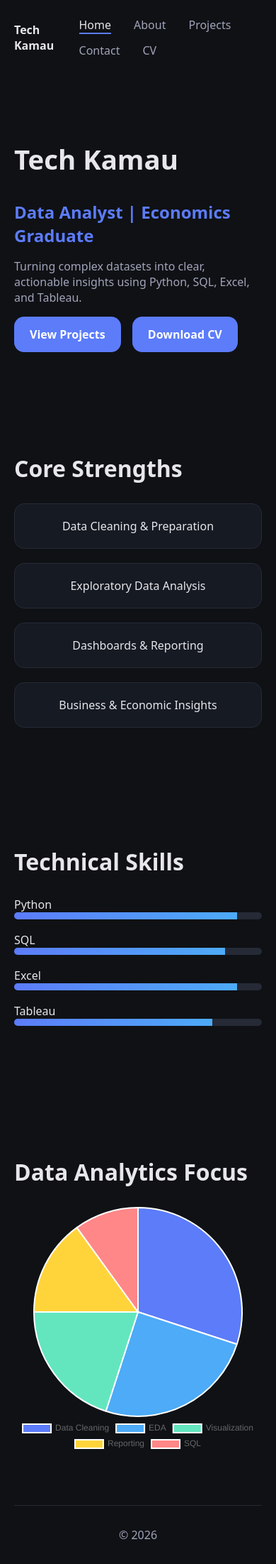
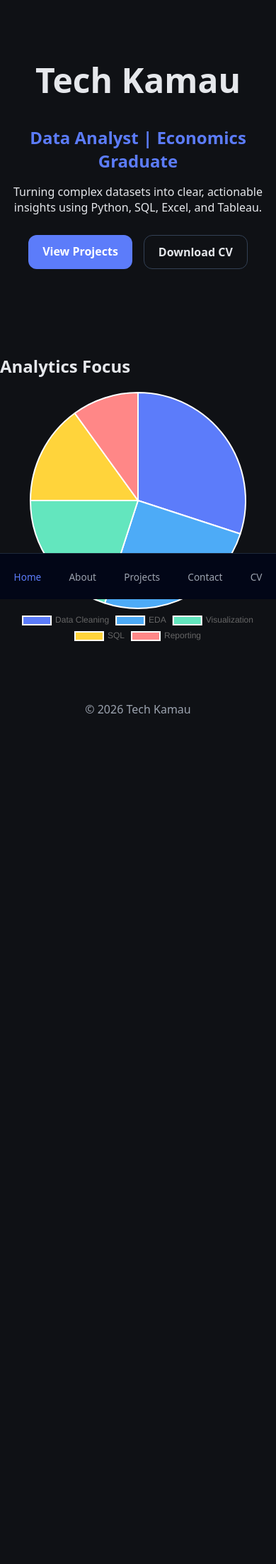
Before and after one commit to oness12/kamau-portofolio, a Flask app: page / in a window 390 px wide. Shown: the whole page at 71% size. After the commit the page ends 1005 px from the top, so only its background shows below. Run offline with Flask 3, Linux system fonts and the light colour scheme.

Commit message:
UI polish, mobile bottom navigation, layout fixes

```diff
--- a/static/main.js
+++ b/static/main.js
@@ -1,6 +1,10 @@
+// Page fade-in
 document.addEventListener("DOMContentLoaded", () => {
-  document.querySelectorAll(".skill-fill").forEach(bar => {
-    const level = bar.dataset.level;
-    bar.style.width = level + "%";
-  });
+  document.querySelector(".page")?.classList.add("loaded");
 });
+
+// Skill bars (if present)
+document.querySelectorAll(".skill-fill").forEach(bar => {
+  const level = bar.dataset.level;
+  if (level) bar.style.width = level + "%";
+});
--- a/static/style.css
+++ b/static/style.css
@@ -1,164 +1,129 @@
-:root {
-  --bg: #0f1115;
-  --card: #161a22;
-  --text: #e6e6eb;
-  --muted: #a0a4b8;
-  --primary: #5c7cfa;
-  --border: #252a36;
-  --radius: 14px;
-}
-
-* {
-  box-sizing: border-box;
-}
-
+/* ========== BASE ========== */
 body {
   margin: 0;
   font-family: system-ui, sans-serif;
-  background: var(--bg);
-  color: var(--text);
+  background: #0f1115;
+  color: #e5e7eb;
 }
 
-.page {
-  max-width: 1200px;
-  margin: 0 auto;
-  padding: 0 20px;
-}
+a { text-decoration: none; }
 
-/* NAV */
+/* ========== NAV DESKTOP ========== */
 .nav {
+  max-width: 1100px;
+  margin: auto;
+  padding: 20px;
   display: flex;
   justify-content: space-between;
   align-items: center;
-  padding: 24px 0;
 }
 
-.brand {
-  font-weight: 700;
-  text-decoration: none;
-  color: var(--text);
+.nav-links {
+  display: flex;
+  gap: 24px;
 }
 
-.nav-right a {
-  margin-left: 20px;
-  text-decoration: none;
-  color: var(--muted);
+.nav-link {
+  color: #9ca3af;
+  font-weight: 500;
 }
 
-.nav-right a.active {
-  color: var(--text);
-  border-bottom: 2px solid var(--primary);
+.nav-link.active,
+.nav-link:hover {
+  color: #ffffff;
 }
 
-/* HERO */
-.hero {
-  padding: 90px 0 70px;
+/* ========== HERO ========== */
+.hero-content {
+  max-width: 700px;
+  margin: 80px auto;
+  text-align: center;
 }
 
 .hero-name {
-  font-size: clamp(2.4rem, 5vw, 3.2rem);
+  font-size: 3rem;
   font-weight: 800;
 }
 
 .hero-role {
-  color: var(--primary);
-  margin: 12px 0;
-}
-
-.hero-tagline {
-  max-width: 700px;
-  color: var(--muted);
+  color: #5c7cfa;
+  margin: 10px 0;
 }
 
 .hero-actions {
-  margin-top: 30px;
+  margin-top: 28px;
+  display: flex;
+  justify-content: center;
+  gap: 16px;
 }
 
-/* BUTTON */
+/* ========== BUTTONS ========== */
 .btn {
-  background: var(--primary);
-  color: white;
-  padding: 14px 22px;
-  border-radius: var(--radius);
-  text-decoration: none;
+  padding: 12px 20px;
+  border-radius: 12px;
   font-weight: 600;
-  margin-right: 12px;
 }
 
-/* SECTIONS */
-.section {
-  padding: 70px 0;
+.btn.primary {
+  background: #5c7cfa;
+  color: #fff;
 }
 
-.section-title {
-  font-size: 2rem;
-  margin-bottom: 28px;
+.btn.secondary {
+  border: 1px solid #334155;
+  color: #e5e7eb;
 }
 
-/* STRENGTHS */
-.strengths-grid {
-  display: grid;
-  grid-template-columns: repeat(auto-fit, minmax(220px, 1fr));
-  gap: 20px;
+/* ========== PIE CHART ========== */
+.chart-wrapper {
+  max-width: 360px;
+  margin: 0 auto;
 }
 
-.strength-item {
-  background: var(--card);
-  border: 1px solid var(--border);
-  padding: 20px;
-  border-radius: var(--radius);
+/* ========== FOOTER ========== */
+.footer {
+  padding: 60px 20px;
   text-align: center;
+  color: #9ca3af;
 }
 
-/* SKILLS */
-.skills-group {
-  max-width: 700px;
+/* ========== MOBILE BOTTOM NAV ========== */
+.mobile-bottom-nav {
+  display: none;
 }
 
-.skill {
-  margin-bottom: 18px;
-}
+/* ========== RESPONSIVE ========== */
+@media (max-width: 768px) {
 
-.skill-name {
-  font-weight: 500;
-}
-
-.skill-bar {
-  height: 10px;
-  background: var(--border);
-  border-radius: 999px;
-  overflow: hidden;
-}
-
-.skill-fill {
-  height: 100%;
-  width: 0;
-  background: linear-gradient(90deg, var(--primary), #4dabf7);
-  transition: width 1.2s ease;
-}
-
-/* CHART */
-.chart-wrapper {
-  max-width: 420px;
-}
-
-/* FOOTER */
-.footer {
-  border-top: 1px solid var(--border);
-  padding: 30px 0;
-  text-align: center;
-  color: var(--muted);
-}
-
-/* MOBILE */
-@media (max-width: 768px) {
-  .hero {
-    padding: 60px 0;
+  .desktop-nav {
+    display: none;
   }
 
-  .nav-right {
+  .mobile-bottom-nav {
+    position: fixed;
+    bottom: 0;
+    left: 0;
+    right: 0;
+    height: 64px;
+    background: #020617;
+    border-top: 1px solid #1e293b;
     display: flex;
-    flex-wrap: wrap;
-    gap: 12px;
+    justify-content: space-around;
+    align-items: center;
+    z-index: 1000;
+  }
+
+  .mobile-bottom-nav a {
+    color: #9ca3af;
+    font-size: 0.85rem;
+    font-weight: 500;
+  }
+
+  .mobile-bottom-nav a.active {
+    color: #5c7cfa;
+  }
+
+  .hero-content {
+    margin-bottom: 120px;
   }
 }
--- a/templates/public/index.html
+++ b/templates/public/index.html
@@ -2,8 +2,8 @@
 <html lang="en">
 <head>
   <meta charset="UTF-8" />
-  <title>Tech Kamau | Data Analyst</title>
   <meta name="viewport" content="width=device-width, initial-scale=1.0" />
+  <title>Techkamau</title>
 
   <link rel="stylesheet" href="{{ url_for('static', filename='style.css') }}">
   <script src="https://cdn.jsdelivr.net/npm/chart.js"></script>
@@ -12,20 +12,22 @@
 
 <div class="page">
 
-  <!-- NAV -->
-  <nav class="nav">
+<header class="hero">
+  <!-- DESKTOP NAV -->
+  <nav class="nav desktop-nav">
     <a href="/" class="brand">Tech Kamau</a>
-    <div class="nav-right">
-      <a href="/" class="active">Home</a>
-      <a href="/about">About</a>
-      <a href="/projects">Projects</a>
-      <a href="/contact">Contact</a>
-      <a href="/resume">CV</a>
+    <div class="nav-links">
+      <a href="/" class="nav-link active">Home</a>
+      <a href="/about" class="nav-link">About</a>
+      <a href="/projects" class="nav-link">Projects</a>
+      <a href="/contact" class="nav-link">Contact</a>
+      <a href="/resume" class="nav-link">CV</a>
+      <button id="theme-toggle">🌙</button>
     </div>
   </nav>
 
-  <!-- HERO -->
-  <section class="hero">
+  <!-- HERO CONTENT -->
+  <div class="hero-content">
     <h1 class="hero-name">Tech Kamau</h1>
     <h2 class="hero-role">Data Analyst | Economics Graduate</h2>
     <p class="hero-tagline">
@@ -34,84 +36,54 @@
     </p>
 
     <div class="hero-actions">
-      <a href="/projects" class="btn">View Projects</a>
-      <a href="/cv" class="btn">Download CV</a>
-    </div>
-  </section>
-
-  <!-- CORE STRENGTHS -->
-  <section class="section">
-    <h2 class="section-title">Core Strengths</h2>
-
-    <div class="strengths-grid">
-      <div class="strength-item">Data Cleaning & Preparation</div>
-      <div class="strength-item">Exploratory Data Analysis</div>
-      <div class="strength-item">Dashboards & Reporting</div>
-      <div class="strength-item">Business & Economic Insights</div>
-    </div>
-  </section>
-
-  <!-- SKILLS -->
-  <section class="section">
-    <h2 class="section-title">Technical Skills</h2>
-
-    <div class="skills-group">
-      <div class="skill">
-        <span class="skill-name">Python</span>
-        <div class="skill-bar"><div class="skill-fill" data-level="90"></div></div>
-      </div>
-
-      <div class="skill">
-        <span class="skill-name">SQL</span>
-        <div class="skill-bar"><div class="skill-fill" data-level="85"></div></div>
-      </div>
-
-      <div class="skill">
-        <span class="skill-name">Excel</span>
-        <div class="skill-bar"><div class="skill-fill" data-level="90"></div></div>
-      </div>
-
-      <div class="skill">
-        <span class="skill-name">Tableau</span>
-        <div class="skill-bar"><div class="skill-fill" data-level="80"></div></div>
+      <a href="/projects" class="btn primary">View Projects</a>
+      <a href="/cv" class="btn secondary">Download CV</a>
     </div>
   </div>
-  </section>
+</header>
 
-  <!-- ANALYTICS FOCUS -->
+<!-- PIE CHART -->
 <section class="section">
-    <h2 class="section-title">Data Analytics Focus</h2>
-
+  <h2 class="section-title">Analytics Focus</h2>
   <div class="chart-wrapper">
-      <canvas id="analyticsChart"></canvas>
+    <canvas id="analyticsPieChart"></canvas>
   </div>
 </section>
 
 <footer class="footer">
-    © {{ year }}
+  <p>© {{ year }} Tech Kamau</p>
 </footer>
 
 </div>
 
+<!-- MOBILE BOTTOM NAV -->
+<nav class="mobile-bottom-nav">
+  <a href="/" class="active">Home</a>
+  <a href="/about">About</a>
+  <a href="/projects">Projects</a>
+  <a href="/contact">Contact</a>
+  <a href="/resume">CV</a>
+</nav>
+
 <script src="{{ url_for('static', filename='main.js') }}"></script>
 
 <script>
-  const ctx = document.getElementById("analyticsChart");
+  const ctx = document.getElementById("analyticsPieChart");
+  if (ctx) {
     new Chart(ctx, {
       type: "pie",
       data: {
-      labels: ["Data Cleaning", "EDA", "Visualization", "Reporting", "SQL"],
+        labels: ["Data Cleaning", "EDA", "Visualization", "SQL", "Reporting"],
         datasets: [{
           data: [30, 25, 20, 15, 10],
           backgroundColor: ["#5c7cfa", "#4dabf7", "#63e6be", "#ffd43b", "#ff8787"]
         }]
       },
       options: {
-      plugins: {
-        legend: { position: "bottom" }
-      }
+        plugins: { legend: { position: "bottom" } }
       }
     });
+  }
 </script>
 
 </body>
```
Lines whose indentation alone changed are shown as unchanged.
